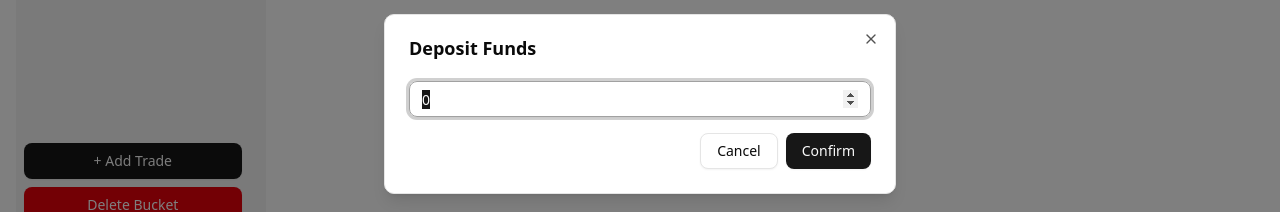
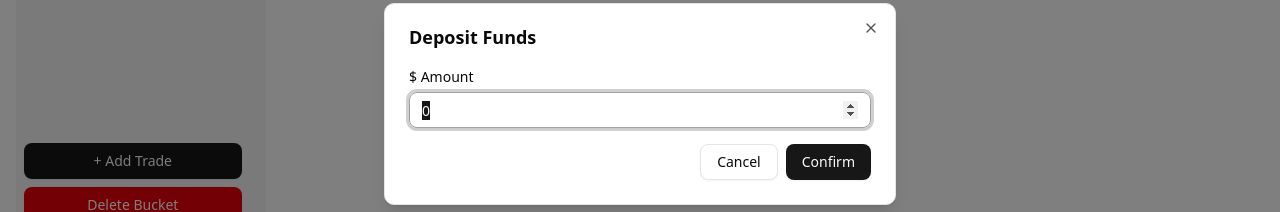
Before and after one commit to theodore221/stock-trading-journal, a Next.js app: page /buckets/1 in a window 1280 px wide. Both pictures are taken after a click on the button "Deposit". Shown: the part 296-508 px from the top of the page. Built offline with nearby package versions, Linux system fonts and the light colour scheme; no server answers.

Commit message:
Add currency label and 2-decimal step for bucket adjust dialog

```diff
--- a/src/app/buckets/[id]/page.js
+++ b/src/app/buckets/[id]/page.js
@@ -7,6 +7,7 @@ import axios from "axios";
 import { Card, CardHeader, CardTitle, CardContent } from "@/components/ui/card";
 import { Input } from "@/components/ui/input";
 import { Button } from "@/components/ui/button";
+import { Label } from "@/components/ui/label";
 import {
   Dialog,
   DialogContent,
@@ -305,12 +306,16 @@ export default function BucketDetailsPage() {
                 {adjustType === "deposit" ? "Deposit Funds" : "Withdraw Funds"}
               </DialogTitle>
             </DialogHeader>
-            <div className="grid gap-4 mt-2">
+            <div className="grid gap-2 mt-2">
+              <Label htmlFor="adjust-amount">$ Amount</Label>
               <Input
+                id="adjust-amount"
                 type="number"
+                step="0.01"
+                inputMode="decimal"
                 value={adjustAmount}
-                onChange={(e) => setAdjustAmount(Number(e.target.value))}
-                placeholder="Amount"
+                onChange={(e) => setAdjustAmount(parseFloat(e.target.value))}
+                placeholder="0.00"
               />
             </div>
             <DialogFooter>
```
